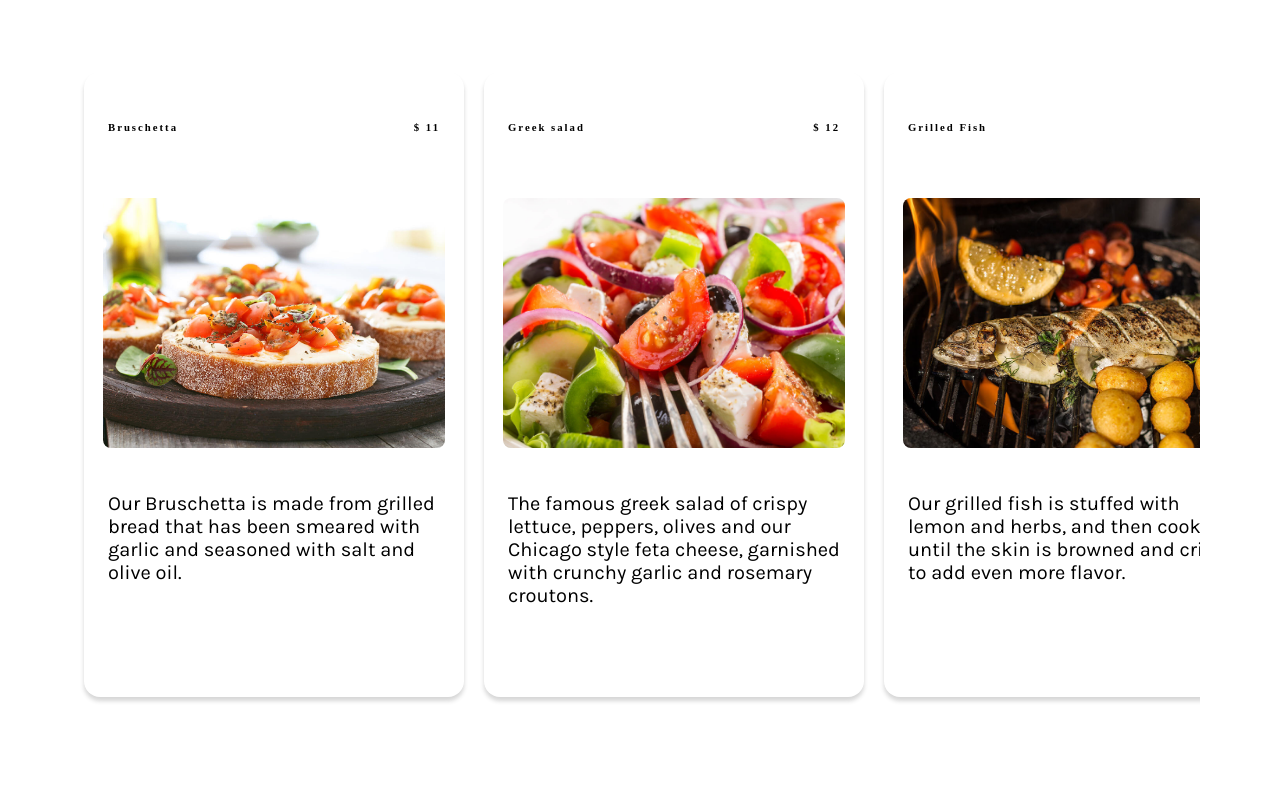
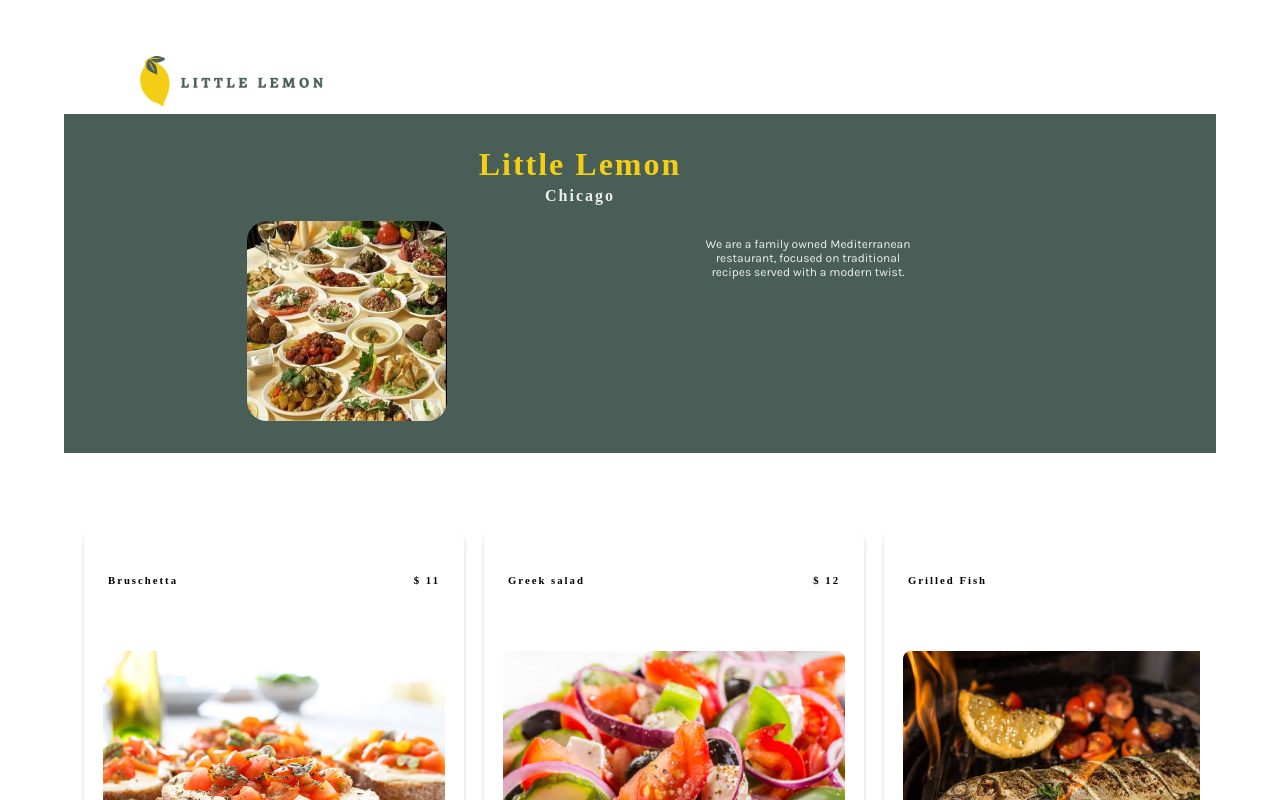
Before and after one commit to JBreitenbr/Frontend-Developer-Capstone, a React (Vite) app: page / in a window 1280 px wide. Shown: the top 800 px of the page. Built offline with nearby package versions, Linux system fonts and the light colour scheme; a web font is replaced by a local one.

Commit message:
added Banner component

```diff
--- a/src/App.css
+++ b/src/App.css
@@ -37,6 +37,114 @@ a:hover {
     text-decoration: underline;
 }
 
+/* Header & Nav */
+
+.header-wrapper {
+  display: flex;
+  justify-content: space-between;
+  max-width: 1000px;
+  margin: 0 auto;
+  padding: .5rem 0;
+}
+
+.header-wrapper img {
+  margin: auto 0;
+  cursor: pointer;
+  height: 50px;
+}
+
+.header-wrapper a {
+  height: fit-content;
+  margin: auto 0;
+  padding-top: 4px;
+}
+/* Banner Component */
+
+.Banner {
+  background-color: #495e57;
+  padding: 5rem 0;
+  color: #EDEFEE;
+}
+
+.Banner div {
+  max-width: 1000px;
+  position: relative;
+}
+
+.Banner h2 {
+  color: #F4CE14;
+}
+
+button {
+  background-color: #F4CE14;
+  color: black;
+  padding: 14px 18px;
+  border: none;
+  text-decoration: none;
+  border-radius: 12px;
+  font-size: 20px;
+  font-weight: bold;
+  cursor: pointer;
+}
+
+.banner-img{
+  position: absolute;
+  right: 0;
+  top: 0;
+  width: 400px;
+  height: 400px;
+  border-radius: 20px;
+}
+
+  .mobile-hidden {
+    display: none;
+  }
+
+  .Banner {
+    padding: 2rem 0;
+  }
+
+  .Banner div {
+    padding: 0 1rem;
+    display: flex;
+    justify-content: center;
+    flex-wrap: wrap;
+  }
+
+  .Banner h2 {
+    margin: 0;
+    font-size: 32px;
+  }
+
+  .Banner h3 {
+    width: 100vw;
+    text-align: center;
+    font-size: 16px;
+    margin-top: 4px;
+  }
+
+  .Banner p {
+    width: 210px;
+    margin: 1rem 10vw 2rem;
+    text-align: center;
+    font-size: 12px;
+  }
+
+  .banner-img {
+    display: none;
+  }
+
+  .banner-img-mobile {
+    width: 200px;
+    height: 200px;
+    border-radius: 20px;
+    margin: auto 10vw;
+  }
+
+  .Banner button {
+    font-size: 16px;
+    margin: 0 18vw;
+  }
 /* Menu */
 .menu-card {
   width: 380px;
--- a/src/App.jsx
+++ b/src/App.jsx
@@ -1,7 +1,13 @@
-import './App.css'
+import './App.css';
+import Header from './components/Header';
+import Banner from './components/Banner';
 import {MenuList} from './components/MenuList';
 export default function App() {
   return (
+    <>
+    <Header />
+    <Banner/>
     <MenuList/>
+    </>
   )
 }
--- /dev/null
+++ b/src/components/Banner.jsx
@@ -0,0 +1,24 @@
+import React from 'react'
+/*import { Link } from 'react-router-dom'*/
+import lebaneseMezze from '../assets/lebaneseMezze.jpg'
+
+const Banner = () => {
+  return (
+    <section className='Banner'>
+      {/* Banner text */}
+      <div>
+        <h2>Little Lemon</h2>
+        <h3>Chicago</h3>
+        <img src={lebaneseMezze} alt="Banner Img" className='banner-img-mobile' />
+        <p>We are a family owned Mediterranean restaurant, <br className='mobile-hidden'/>focused on traditional recipes served with a modern twist.</p>
+        {/*<Link to="/booking">
+          <button aria-label='On Click'>Reserve a table</button>
+        </Link>*/}
+        {/* Banner Image */}
+        <img src={lebaneseMezze} alt="Banner Img" className='banner-img' />
+      </div>
+    </section>
+  )
+}
+
+export default Banner
--- /dev/null
+++ b/src/components/Header.jsx
@@ -0,0 +1,16 @@
+import React from 'react'
+import Logo from '../assets/Logo.png';
+
+const Header = () => {
+  return (
+    <header>
+      <div className='header-wrapper'>
+        {/*<Link to="/">*/}
+          <img src={Logo} alt="Logo" />
+        {/* </Link>*/}
+      </div>
+    </header>
+  )
+}
+
+export default Header;
```
Also changed, not shown: src/assets/Logo.png (added), src/assets/lebaneseMezze.jpg (renamed from src/assets/lebanese_mezze.jpg).
